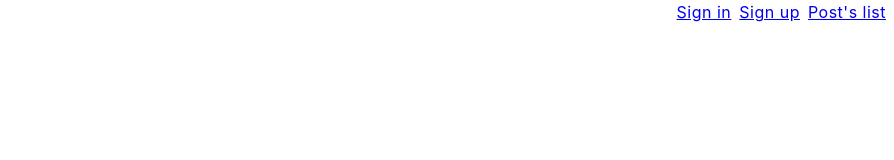
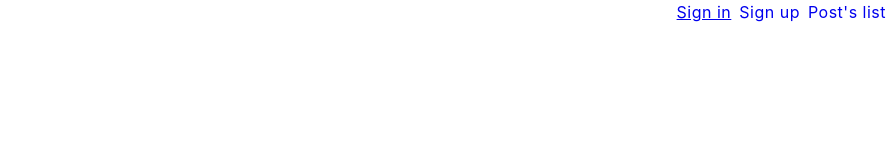
Before and after one commit to DenisAntonov33/gridder, an Angular app: page /signin in a window 1280 px wide. Shown: the top 160 px of the page, without its empty margins (386-1280 px from the left). Built offline with nearby package versions, Linux system fonts and the light colour scheme.

Commit message:
feat: added style for active nav links

```diff
--- a/src/app/navbar/navbar.component.css
+++ b/src/app/navbar/navbar.component.css
@@ -7,3 +7,11 @@
   margin: 0 8px;
   padding: 0;
 }
+
+a {
+  text-decoration: none;
+}
+
+.active {
+  text-decoration: underline;
+}
--- a/src/app/navbar/navbar.component.html
+++ b/src/app/navbar/navbar.component.html
@@ -2,11 +2,11 @@
   <ul class="nav-list">
     @if (login$ | async) {
       <li>Welcome {{login$ | async | uppercase}}</li>
-      <li><a [routerLink]="'create-post'">Create post</a></li>
+      <li><a [routerLink]="'create-post'" routerLinkActive="active">Create post</a></li>
     } @else {
-      <li><a [routerLink]="'signin'">Sign in</a></li>
-      <li><a [routerLink]="'signup'">Sign up</a></li>
+      <li><a [routerLink]="'signin'" routerLinkActive="active">Sign in</a></li>
+      <li><a [routerLink]="'signup'" routerLinkActive="active">Sign up</a></li>
     }
-    <li><a [routerLink]="'posts'">Post's list</a></li>
+    <li><a [routerLink]="'posts'" routerLinkActive="active">Post's list</a></li>
   </ul>
 </nav>
--- a/src/app/navbar/navbar.component.ts
+++ b/src/app/navbar/navbar.component.ts
@@ -1,5 +1,5 @@
 import {Component} from '@angular/core';
-import {RouterLink} from "@angular/router";
+import {RouterLink, RouterLinkActive} from "@angular/router";
 import {AuthService} from "../services/auth/auth.service";
 import {map, Observable} from "rxjs";
 import {AsyncPipe, UpperCasePipe} from "@angular/common";
@@ -10,7 +10,8 @@ import {AsyncPipe, UpperCasePipe} from "@angular/common";
   imports: [
     RouterLink,
     AsyncPipe,
-    UpperCasePipe
+    UpperCasePipe,
+    RouterLinkActive
   ],
   templateUrl: './navbar.component.html',
   styleUrl: './navbar.component.css'
```
